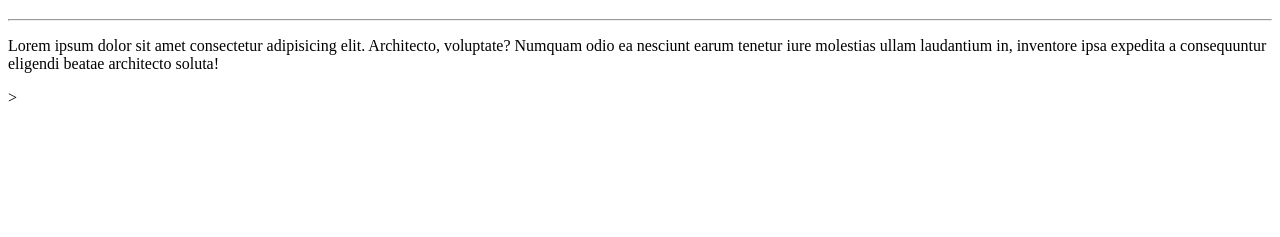
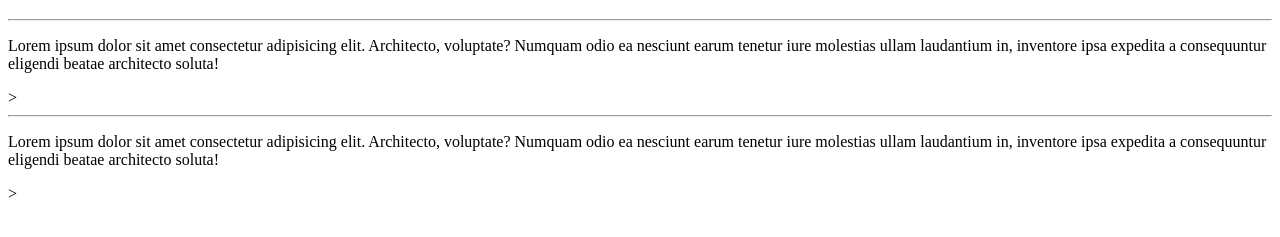
Before and after one commit to rodrigouberlandiamg/OlaMundo, a plain HTML site: page site-exemplo/index.html in a window 1280 px wide. Shown: the part 61-298 px from the top of the page. Drawn offline with Linux system fonts and the light colour scheme.

Commit message:
mais uma alteração

```diff
--- a/site-exemplo/index.html
+++ b/site-exemplo/index.html
@@ -10,5 +10,7 @@
     <h1>Olá, Mundo</h1>
     <hr>
     <p>Lorem ipsum dolor sit amet consectetur adipisicing elit. Architecto, voluptate? Numquam odio ea nesciunt earum tenetur iure molestias ullam laudantium in, inventore ipsa expedita a consequuntur eligendi beatae architecto soluta!</p>>
+    <hr>
+    <p>Lorem ipsum dolor sit amet consectetur adipisicing elit. Architecto, voluptate? Numquam odio ea nesciunt earum tenetur iure molestias ullam laudantium in, inventore ipsa expedita a consequuntur eligendi beatae architecto soluta!</p>>
 </body>
 </html>
```
